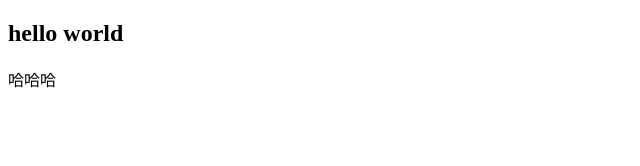
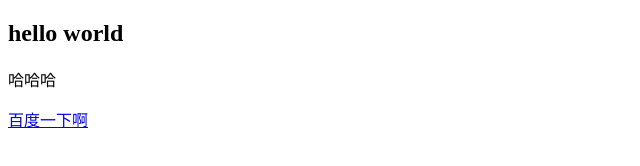
Before and after one commit to Yangwanq/github-demo, a plain HTML site: page index.html in a window 1280 px wide. Shown: the whole page, without its empty margins (0-640 px from the left). Drawn offline with Linux system fonts and the light colour scheme.

Commit message:
再次修改了index

```diff
--- a/index.html
+++ b/index.html
@@ -10,5 +10,6 @@
   <h2>hello world</h2>
   <p>哈哈哈</p>
 
+  <a href="#">百度一下啊</a>
 </body>
 </html>
```
